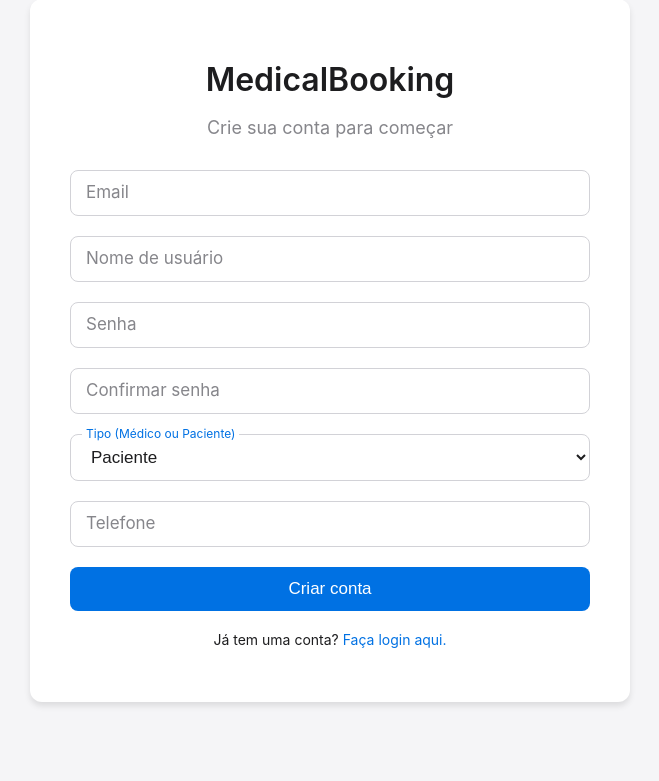
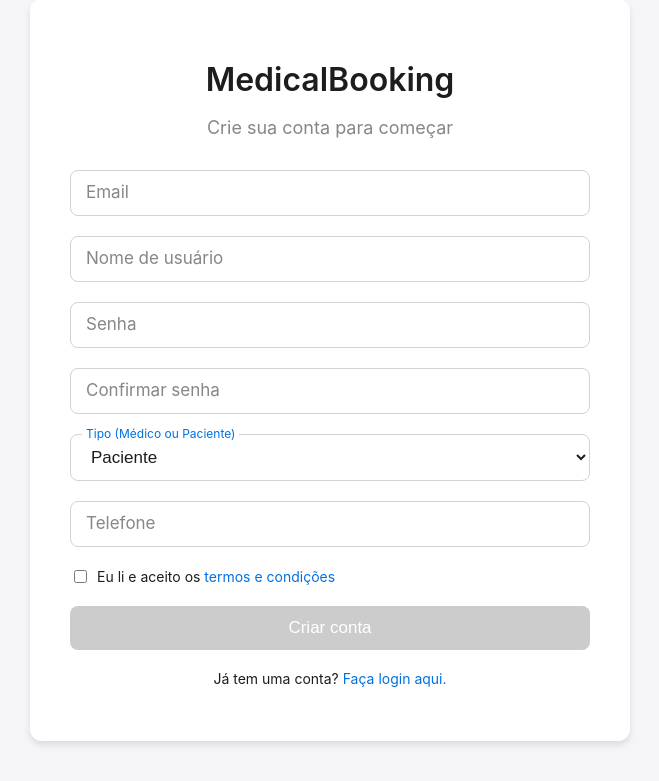
Before and after one commit to kobajk/MedicalBooking, a Flask app: page /criar_conta in a window 1280 px wide. Shown: the part 41-822 px from the top of the page, without its empty margins (310-969 px from the left). Before the commit the page ends 747 px from the top, so only its background shows below. Run offline with Flask 3, Linux system fonts and the light colour scheme; some web fonts are replaced.

Commit message:
Add consent checkbox and terms modal functionality

```diff
--- a/Clinicas/static/styles/styles.css
+++ b/Clinicas/static/styles/styles.css
@@ -256,3 +256,67 @@ body {
         grid-template-columns: repeat(auto-fill, minmax(80px, 1fr));
     }
 }
+
+
+.consent-group {
+    display: flex;
+    align-items: center;
+    margin-bottom: 20px;
+}
+
+.consent-group input[type="checkbox"] {
+    margin-right: 10px;
+}
+
+.consent-group label {
+    font-size: 14px;
+    color: #1d1d1f;
+}
+
+.consent-group a {
+    color: #0071e3;
+    text-decoration: none;
+}
+
+.consent-group a:hover {
+    text-decoration: underline;
+}
+
+.modal {
+    display: none;
+    position: fixed;
+    z-index: 1;
+    left: 0;
+    top: 0;
+    width: 100%;
+    height: 100%;
+    overflow: auto;
+    background-color: rgba(0,0,0,0.4);
+}
+
+.modal-content {
+    background-color: #fefefe;
+    margin: 15% auto;
+    padding: 20px;
+    border: 1px solid #888;
+    width: 80%;
+    max-width: 600px;
+    border-radius: 12px;
+}
+
+.modal-content h2 {
+    margin-top: 0;
+}
+
+#closeModal {
+    margin-top: 20px;
+}
+
+.custom-submit-button:disabled {
+    background-color: #cccccc;
+    cursor: not-allowed;
+}
+
+.custom-submit-button:disabled:hover {
+    background-color: #cccccc;
+}
--- a/Clinicas/templates/criar_conta.html
+++ b/Clinicas/templates/criar_conta.html
@@ -1,7 +1,7 @@
 {% extends "base.html" %}
 {% block title %}Criar conta - MedicalBooking{% endblock %}
 {% block content %}
-<form method="POST" class="login-form">
+<form method="POST" class="login-form" id="createAccountForm">
     {{ form.csrf_token }}
     <h1 class="login-title">MedicalBooking</h1>
     <p class="login-subtitle">Crie sua conta para começar</p>
@@ -46,14 +46,27 @@
         <label class="floating-label" for="telefone">Telefone</label>
     </div>
 
+    <div class="input-group consent-group">
+        <input type="checkbox" id="consent" name="consent" required>
+        <label for="consent">Eu li e aceito os <a href="#" id="termsLink">termos e condições</a></label>
+    </div>
+
     <div class="input-group">
-        {{ form.submit(class="custom-submit-button", value="Criar conta") }}
+        {{ form.submit(class="custom-submit-button", value="Criar conta", disabled=True, id="submitButton") }}
     </div>
 
     <p class="create-account">
         Já tem uma conta? <a href="{{ url_for('homepage') }}">Faça login aqui.</a>
     </p>
 </form>
+
+<div id="termsModal" class="modal">
+    <div class="modal-content">
+        <h2>Termos e Condições</h2>
+        <p>Aqui vão os termos e condições do MedicalBooking...</p>
+        <button id="closeModal" class="custom-submit-button">Fechar</button>
+    </div>
+</div>
 
 <script>
 document.getElementById('tipo').addEventListener('change', function() {
@@ -72,5 +85,33 @@ document.getElementById('tipo').addEventListener('change', function() {
 
 // Trigger change event on page load to set initial state
 document.getElementById('tipo').dispatchEvent(new Event('change'));
+
+// Consent checkbox and submit button logic
+var consentCheckbox = document.getElementById('consent');
+var submitButton = document.getElementById('submitButton');
+
+consentCheckbox.addEventListener('change', function() {
+    submitButton.disabled = !this.checked;
+});
+
+// Terms modal logic
+var modal = document.getElementById('termsModal');
+var termsLink = document.getElementById('termsLink');
+var closeModal = document.getElementById('closeModal');
+
+termsLink.onclick = function(e) {
+    e.preventDefault();
+    modal.style.display = "block";
+}
+
+closeModal.onclick = function() {
+    modal.style.display = "none";
+}
+
+window.onclick = function(event) {
+    if (event.target == modal) {
+        modal.style.display = "none";
+    }
+}
 </script>
 {% endblock %}
```
